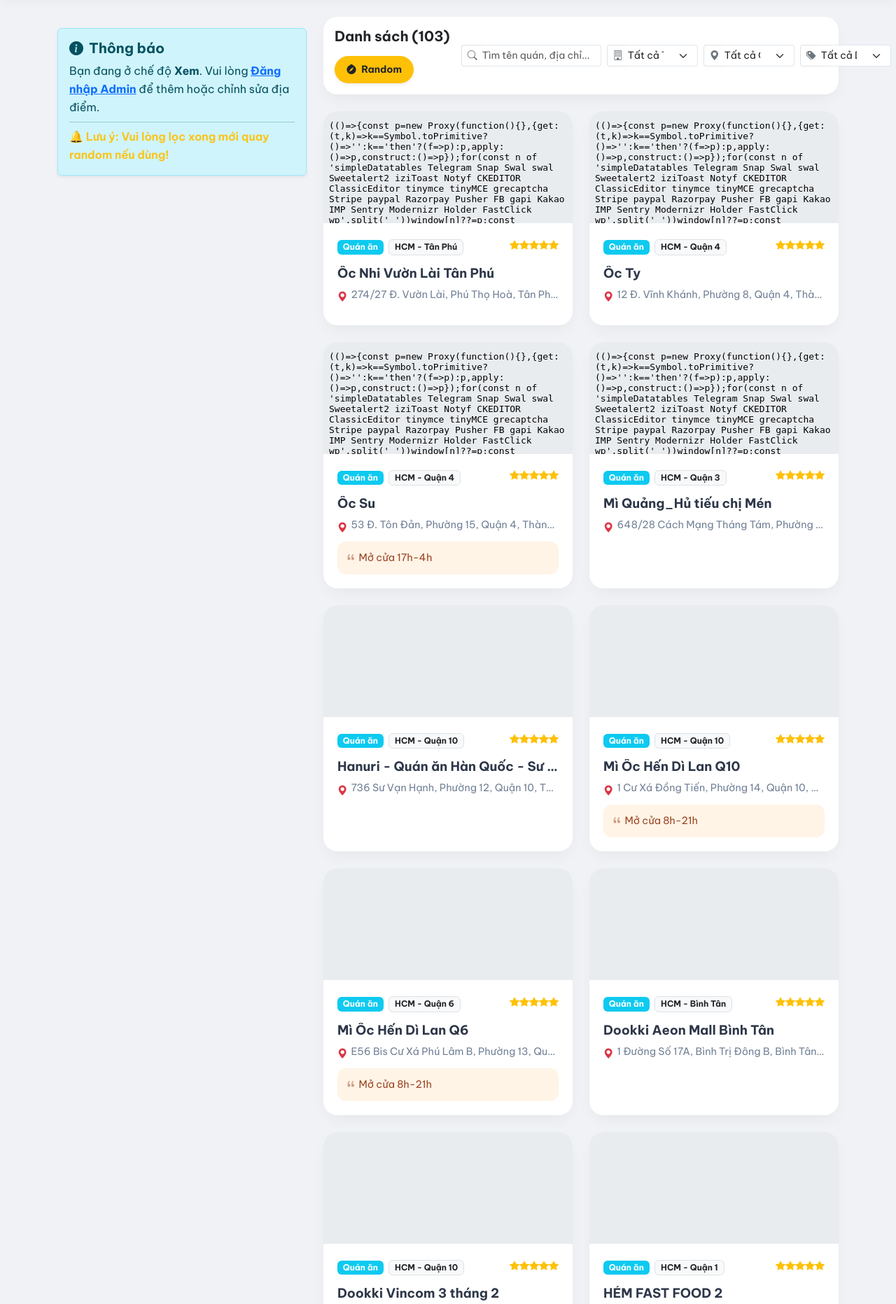
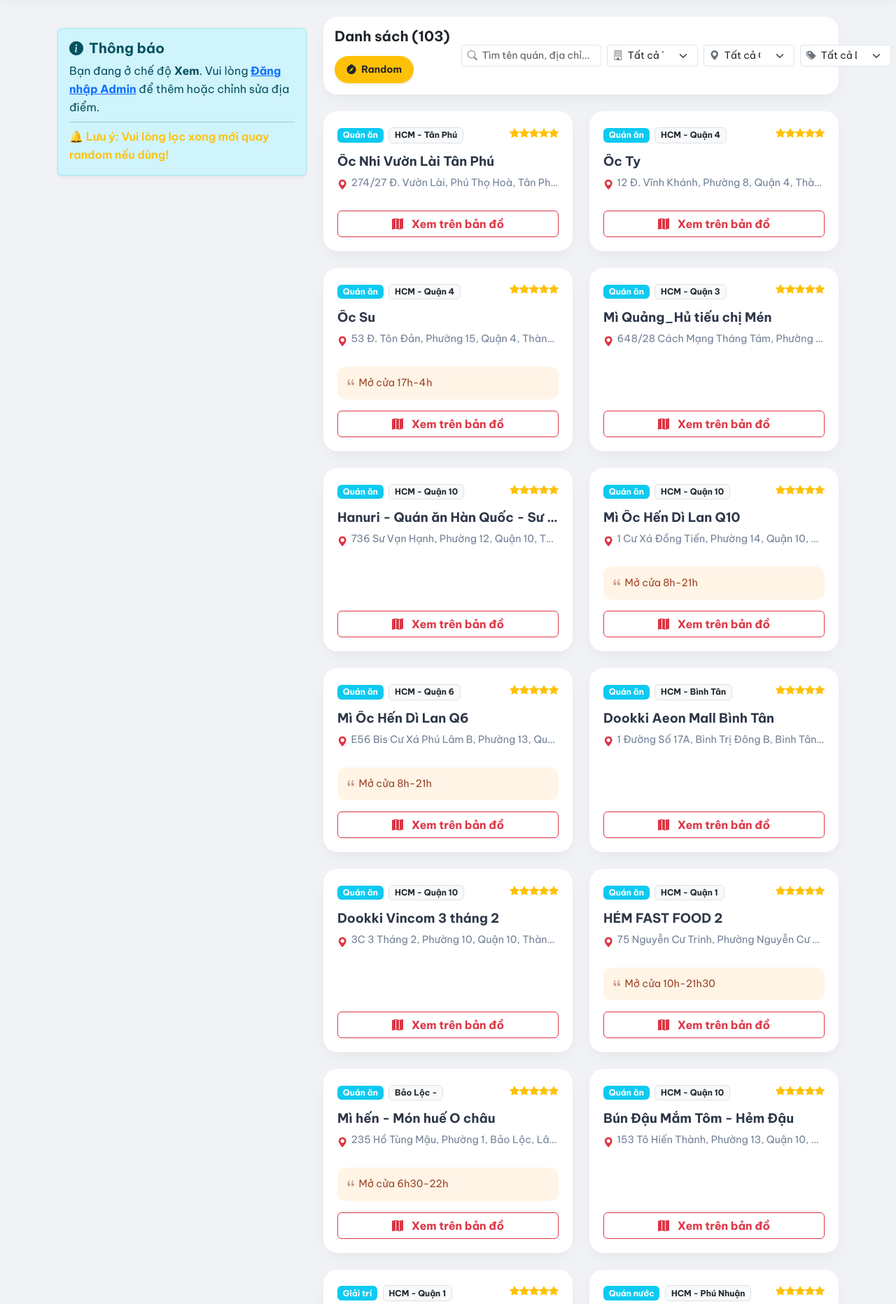
Before and after one commit to hntd1204/WebCaNhan, a PHP site: page / in a window 1280 px wide. Shown: the part 80-1944 px from the top of the page at 70% size. Run offline with PHP 8.4, Linux system fonts and the light colour scheme; data comes from the database, SQL or seed files in the repository; a map, chart or similar area stays blank; some libraries are stand-ins or nearby versions.

Commit message:
Xoá map hiển thị

```diff
--- a/index.php
+++ b/index.php
@@ -409,31 +409,7 @@ $places = $stmt->fetchAll(PDO::FETCH_ASSOC);
                         ?>
                     <div class="col-md-6 col-xl-6">
                         <div class="card place-card h-100">
-                            <?php if ($isAdmin): ?>
-                            <div class="action-buttons">
-                                <button class="btn-action btn-edit" data-bs-toggle="modal" data-bs-target="#editModal"
-                                    onclick="fillEditModal(<?= htmlspecialchars(json_encode($place)) ?>)"><i
-                                        class="bi bi-pencil-fill"></i></button>
-                                <a href="index.php?action=delete&id=<?= $place['id'] ?>" class="btn-action btn-delete"
-                                    onclick="return confirm('Bạn chắc chắn muốn xóa?');"><i
-                                        class="bi bi-trash-fill"></i></a>
-                            </div>
-                            <?php endif; ?>
-
-                            <div class="card-map-header">
-                                <?php if ($place['latitude']): ?>
-                                <iframe class="map-iframe" style="pointer-events: none;" loading="lazy"
-                                    src="https://maps.google.com/maps?q=<?= $place['latitude'] ?>,<?= $place['longitude'] ?>&hl=vi&z=16&output=embed"></iframe>
-                                <?php else: ?>
-                                <div class="no-map-placeholder"><i
-                                        class="bi bi-map-fill fs-1 mb-2 opacity-50"></i><span>Chưa có bản đồ</span>
-                                </div>
-                                <?php endif; ?>
-                                <a href="<?= htmlspecialchars($clickLink) ?>" target="_blank"
-                                    class="stretched-link"></a>
-                            </div>
-
-                            <div class="place-card-body d-flex flex-column">
+                            <div class="place-card-body d-flex flex-column h-100">
                                 <div class="d-flex justify-content-between align-items-start mb-2">
                                     <div>
                                         <span
@@ -441,20 +417,46 @@ $places = $stmt->fetchAll(PDO::FETCH_ASSOC);
                                         <span
                                             class="badge bg-light text-dark border ms-1"><?= htmlspecialchars(($place['city'] == 'Hồ Chí Minh' ? 'HCM' : $place['city']) . ' - ' . $place['district']) ?></span>
                                     </div>
-                                    <div class="text-warning small">
-                                        <?= str_repeat('<i class="bi bi-star-fill"></i>', $place['rating']) ?></div>
+                                    <div class="d-flex flex-column align-items-end">
+                                        <div class="text-warning small mb-1">
+                                            <?= str_repeat('<i class="bi bi-star-fill"></i>', $place['rating']) ?>
+                                        </div>
+                                        <?php if ($isAdmin): ?>
+                                        <div class="d-flex gap-1 mt-1">
+                                            <button class="btn btn-sm btn-light border text-primary px-2 py-0"
+                                                data-bs-toggle="modal" data-bs-target="#editModal"
+                                                onclick="fillEditModal(<?= htmlspecialchars(json_encode($place)) ?>)"
+                                                title="Sửa"><i class="bi bi-pencil-fill"></i></button>
+                                            <a href="index.php?action=delete&id=<?= $place['id'] ?>"
+                                                class="btn btn-sm btn-light border text-danger px-2 py-0"
+                                                onclick="return confirm('Bạn chắc chắn muốn xóa?');" title="Xóa"><i
+                                                    class="bi bi-trash-fill"></i></a>
+                                        </div>
+                                        <?php endif; ?>
+                                    </div>
                                 </div>
-                                <h5 class="place-title fw-bold text-truncate"><?= htmlspecialchars($place['name']) ?>
-                                </h5>
-                                <p class="place-address mb-2 text-truncate"><i
+
+                                <h5 class="place-title fw-bold text-truncate"
+                                    title="<?= htmlspecialchars($place['name']) ?>">
+                                    <?= htmlspecialchars($place['name']) ?></h5>
+                                <p class="place-address mb-2 text-truncate"
+                                    title="<?= htmlspecialchars($place['address']) ?>"><i
                                         class="bi bi-geo-alt-fill text-danger mt-1 flex-shrink-0"></i> <span
                                         class="text-truncate"><?= htmlspecialchars($place['address'] ?: 'Chưa cập nhật địa chỉ') ?></span>
                                 </p>
+
                                 <?php if (!empty($place['description'])): ?>
-                                <div class="place-note mt-auto"><i
+                                <div class="place-note"><i
                                         class="bi bi-quote me-1 opacity-50"></i><?= htmlspecialchars($place['description']) ?>
                                 </div>
-                                <?php else: ?><div class="mt-auto"></div><?php endif; ?>
+                                <?php endif; ?>
+
+                                <div class="mt-auto pt-3">
+                                    <a href="<?= htmlspecialchars($clickLink) ?>" target="_blank"
+                                        class="btn btn-outline-danger w-100 fw-bold">
+                                        <i class="bi bi-map-fill me-2"></i> Xem trên bản đồ
+                                    </a>
+                                </div>
                             </div>
                         </div>
                     </div>
@@ -778,4 +780,4 @@ $places = $stmt->fetchAll(PDO::FETCH_ASSOC);
     </script>
 </body>
 
-</html>d
+</html>
--- a/style.css
+++ b/style.css
@@ -96,26 +96,7 @@ body {
 }
 .place-card:hover { transform: translateY(-5px); }
 
-.card-map-header {
-    height: 160px;
-    background: #e9ecef;
-    position: relative;
-    width: 100%;
-}
-.map-iframe {
-    width: 100%;
-    height: 100%;
-    border: 0;
-    filter: saturate(1.2);
-}
-.no-map-placeholder {
-    height: 100%;
-    display: flex;
-    flex-direction: column;
-    align-items: center;
-    justify-content: center;
-    color: #a0aec0;
-}
+
 .place-card-body { padding: 1.25rem; }
 .place-title { font-size: 1.15rem; margin-bottom: 0.5rem; color: var(--dark-text); }
 .place-address { font-size: 0.9rem; color: var(--light-text); display: flex; gap: 5px; }
```
